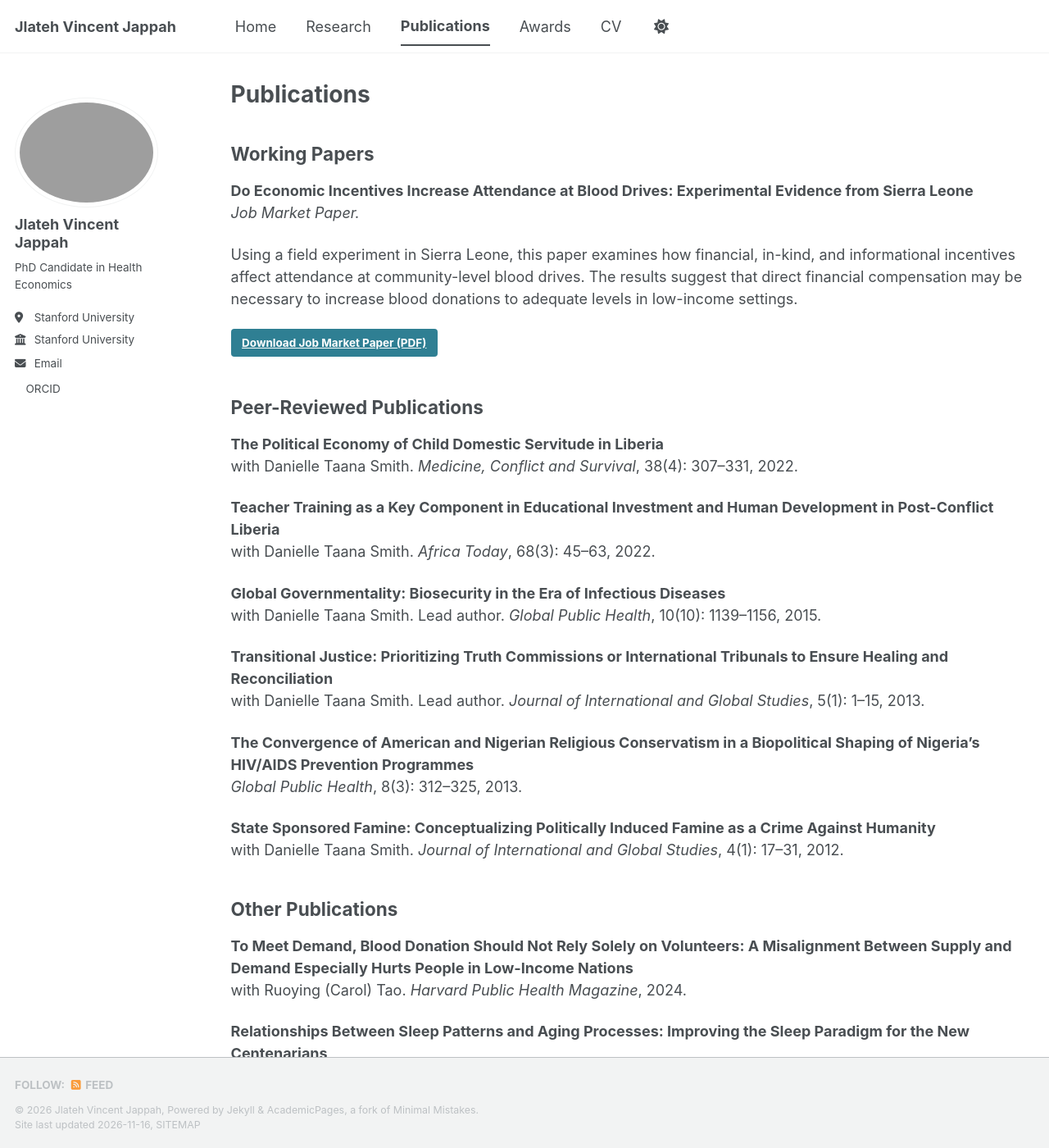
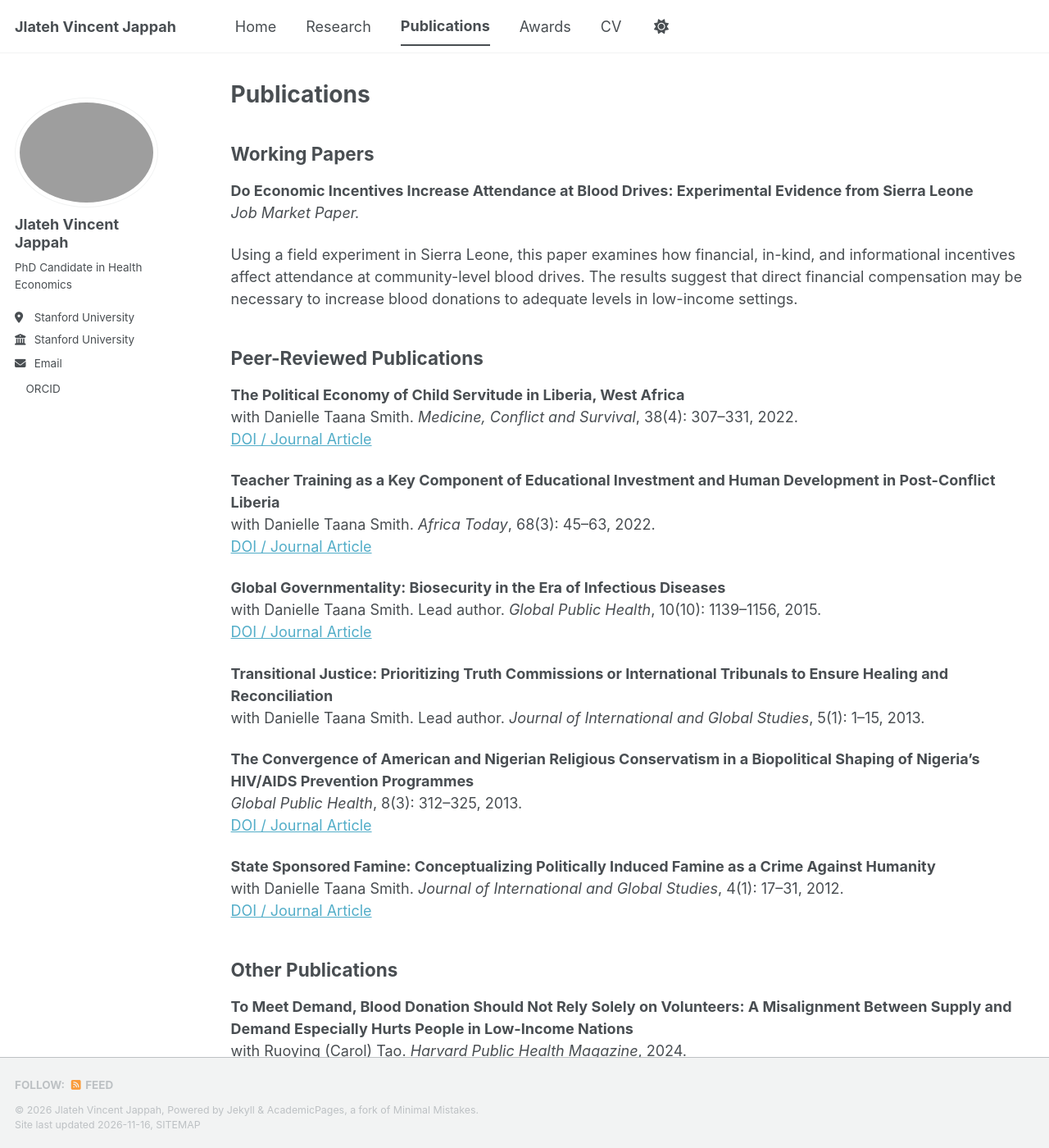
Before and after one commit to jvjappah/jvjappah.github.io, a Jekyll site: the page built from _pages/publications.html, in a window 1280 px wide and 1400 px high. Shown: the whole window at 82% size. Built offline with Jekyll 4.4.1, drawn with Linux system fonts in a browser that asks for light colours; a script bundle is joined from its source files by our own code; a style sheet for code colours, icons or effects is not loaded.

Commit message:
Add DOI links to peer-reviewed publications
Updated publication titles and added DOI links for peer-reviewed articles.

```diff
--- a/_pages/publications.html
+++ b/_pages/publications.html
@@ -11,26 +11,30 @@ author_profile: true
 
 <p>Using a field experiment in Sierra Leone, this paper examines how financial, in-kind, and informational incentives affect attendance at community-level blood drives. The results suggest that direct financial compensation may be necessary to increase blood donations to adequate levels in low-income settings.</p>
 
-<p><a href="/files/job_market_paper.pdf" class="btn btn--primary">Download Job Market Paper (PDF)</a></p>
 <h2>Peer-Reviewed Publications</h2>
 
-<p><strong>The Political Economy of Child Domestic Servitude in Liberia</strong><br>
-with Danielle Taana Smith. <em>Medicine, Conflict and Survival</em>, 38(4): 307–331, 2022.</p>
+<p><strong>The Political Economy of Child Servitude in Liberia, West Africa</strong><br>
+with Danielle Taana Smith. <em>Medicine, Conflict and Survival</em>, 38(4): 307–331, 2022.<br>
+<a href="https://doi.org/10.1080/13623699.2022.2112011" target="_blank" rel="noopener">DOI / Journal Article</a></p>
 
-<p><strong>Teacher Training as a Key Component in Educational Investment and Human Development in Post-Conflict Liberia</strong><br>
-with Danielle Taana Smith. <em>Africa Today</em>, 68(3): 45–63, 2022.</p>
+<p><strong>Teacher Training as a Key Component of Educational Investment and Human Development in Post-Conflict Liberia</strong><br>
+with Danielle Taana Smith. <em>Africa Today</em>, 68(3): 45–63, 2022.<br>
+<a href="https://doi.org/10.2979/africatoday.68.3.03" target="_blank" rel="noopener">DOI / Journal Article</a></p>
 
 <p><strong>Global Governmentality: Biosecurity in the Era of Infectious Diseases</strong><br>
-with Danielle Taana Smith. Lead author. <em>Global Public Health</em>, 10(10): 1139–1156, 2015.</p>
+with Danielle Taana Smith. Lead author. <em>Global Public Health</em>, 10(10): 1139–1156, 2015.<br>
+<a href="https://doi.org/10.1080/17441692.2015.1038843" target="_blank" rel="noopener">DOI / Journal Article</a></p>
 
 <p><strong>Transitional Justice: Prioritizing Truth Commissions or International Tribunals to Ensure Healing and Reconciliation</strong><br>
 with Danielle Taana Smith. Lead author. <em>Journal of International and Global Studies</em>, 5(1): 1–15, 2013.</p>
 
 <p><strong>The Convergence of American and Nigerian Religious Conservatism in a Biopolitical Shaping of Nigeria’s HIV/AIDS Prevention Programmes</strong><br>
-<em>Global Public Health</em>, 8(3): 312–325, 2013.</p>
+<em>Global Public Health</em>, 8(3): 312–325, 2013.<br>
+<a href="https://doi.org/10.1080/17441692.2013.765023" target="_blank" rel="noopener">DOI / Journal Article</a></p>
 
 <p><strong>State Sponsored Famine: Conceptualizing Politically Induced Famine as a Crime Against Humanity</strong><br>
-with Danielle Taana Smith. <em>Journal of International and Global Studies</em>, 4(1): 17–31, 2012.</p>
+with Danielle Taana Smith. <em>Journal of International and Global Studies</em>, 4(1): 17–31, 2012.<br>
+<a href="https://doi.org/10.62608/2158-0669.1114" target="_blank" rel="noopener">DOI / Journal Article</a></p>
 
 <h2>Other Publications</h2>
 
```
